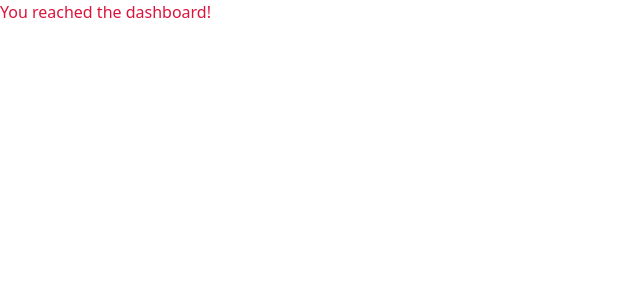
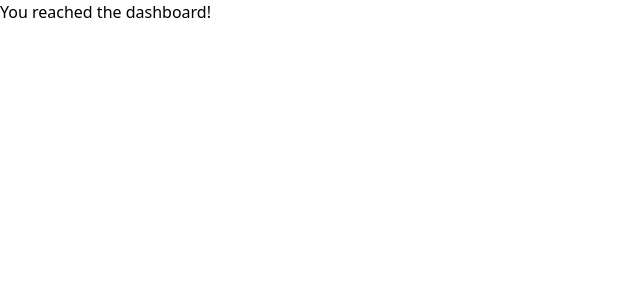
Before and after one commit to Hiiiken/momentuu-app, a Vue app: page /dashboard-home in a window 1280 px wide. Shown: the top 300 px of the page, without its empty margins (0-640 px from the left). Built offline with nearby package versions, Linux system fonts and the light colour scheme; sample sign-in values are in the browser's storage.

Commit message:
Fixed not found user msg error

```diff
--- a/src/components/LoginForm.vue
+++ b/src/components/LoginForm.vue
@@ -51,7 +51,6 @@ export default {
       email: '',
       password: '',
       isError: false,
-      backEndError: false,
       emailError: '',
       passwordError: '',
       errors: []
@@ -71,10 +70,9 @@ export default {
       data.passwordError = '';
       data.errors = [];
 
-      if(!data.email && !data.password || !data.email || !data.password) {
+      if(!data.email || !data.password) {
         data.isError = true;
         data.errors.push('All fields are required');
-        data.backEndError = false
         return;
       }
 
@@ -97,11 +95,6 @@ export default {
         return;
       }
 
-
-      if(!data.backEndError) {
-        data.errors.push('User not found');
-      }
-
       axios
         .post('https://reqres.in/api/login', {
           email: data.email,
@@ -116,7 +109,7 @@ export default {
           console.log(err);
           localStorage.removeItem('my-token');
           if(err.response.status == 400) {
-            data.backEndError = true;
+            data.errors.push('User not found');
           }
         });
     }
--- a/src/views/DashboardHome.vue
+++ b/src/views/DashboardHome.vue
@@ -21,24 +21,5 @@ export default {
 
     }
   },
-// created() {
-// This is how to get the logged in user info to display it on the page
-//   // axios
-//   //   .get('https://reqres.in/api/users/2', {
-//   //     headers: {
-//   //       Autorization: 'Bearer ' + localStorage.getItem('my-token')
-//   //     }
-//   //   })
-//   //   .then(res => {
-//   //     this.user = res.data.data.first_name;
-//   //   })
-// }
 }
 </script>
-
-<style>
-h1 {
-  color: crimson;
-  font-size: 32px;
-}
-</style>
```
